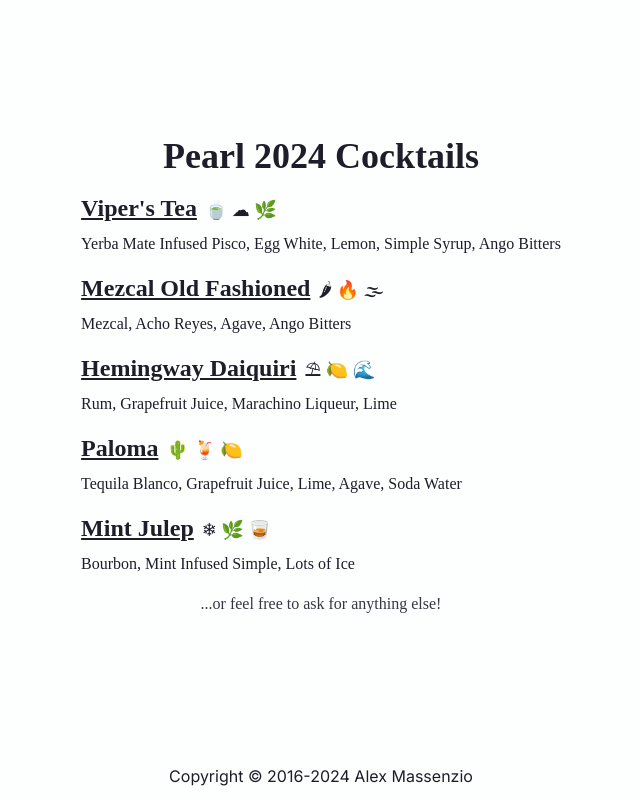
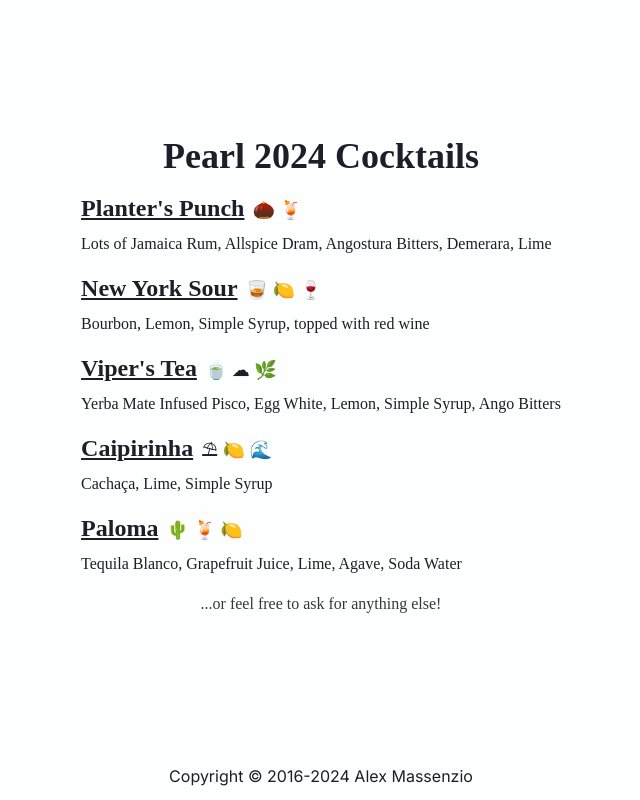
Before and after one commit to AlexMassenzio/AlexMassenzio.github.io, a SvelteKit app: page /pearl in a window 1280 px wide. Shown: the whole page, without its empty margins (319-959 px from the left). Built offline with nearby package versions, Linux system fonts and the light colour scheme; a web font is replaced by a local one.

Commit message:
Updated pearl menu for 2025

```diff
--- a/src/routes/pearl/+page.svelte
+++ b/src/routes/pearl/+page.svelte
@@ -6,29 +6,29 @@
 	};
 	const cocktailList: Cocktail[] = [
 		{
+			name: "Planter's Punch",
+			notes: '🌰 🍹',
+			ingredients: 'Lots of Jamaica Rum, Allspice Dram, Angostura Bitters, Demerara, Lime'
+		},
+		{
+			name: 'New York Sour',
+			notes: '🥃 🍋 🍷',
+			ingredients: 'Bourbon, Lemon, Simple Syrup, topped with red wine'
+		},
+		{
 			name: "Viper's Tea",
 			notes: '🍵 ☁ 🌿',
 			ingredients: 'Yerba Mate Infused Pisco, Egg White, Lemon, Simple Syrup, Ango Bitters'
 		},
 		{
-			name: 'Mezcal Old Fashioned',
-			notes: '🌶 🔥 🌫',
-			ingredients: 'Mezcal, Acho Reyes, Agave, Ango Bitters'
-		},
-		{
-			name: 'Hemingway Daiquiri',
+			name: 'Caipirinha',
 			notes: '⛱ 🍋 🌊',
-			ingredients: 'Rum, Grapefruit Juice, Marachino Liqueur, Lime'
+			ingredients: 'Cachaça, Lime, Simple Syrup'
 		},
 		{
 			name: 'Paloma',
 			notes: '🌵 🍹 🍋',
 			ingredients: 'Tequila Blanco, Grapefruit Juice, Lime, Agave, Soda Water'
-		},
-		{
-			name: 'Mint Julep',
-			notes: '❄ 🌿 🥃',
-			ingredients: 'Bourbon, Mint Infused Simple, Lots of Ice'
 		}
 	];
 </script>
@@ -36,7 +36,7 @@
 <h1 class="body-font text-center text-4xl font-bold">Pearl 2024 Cocktails</h1>
 
 <div class="body-font mx-4">
-	{#each cocktailList as cocktail}
+	{#each cocktailList as cocktail (cocktail.name)}
 		<div class="mt-4 flex flex-row items-end gap-2">
 			<h2 class="text-2xl font-semibold underline">{cocktail.name}</h2>
 			<h3 class="text-lg">{cocktail.notes}</h3>
--- /dev/null
+++ b/src/routes/pearl/2024/+layout.svelte
@@ -0,0 +1,12 @@
+<script>
+	/** @type {{children?: import('svelte').Snippet}} */
+	let { children } = $props();
+</script>
+
+<svelte:head>
+	<title>Pearl St. Cocktails</title>
+	<link rel="icon" href="/cocktail.png" />
+	<meta name="description" content="Pearl St. Cocktails" />
+</svelte:head>
+
+{@render children?.()}
```
